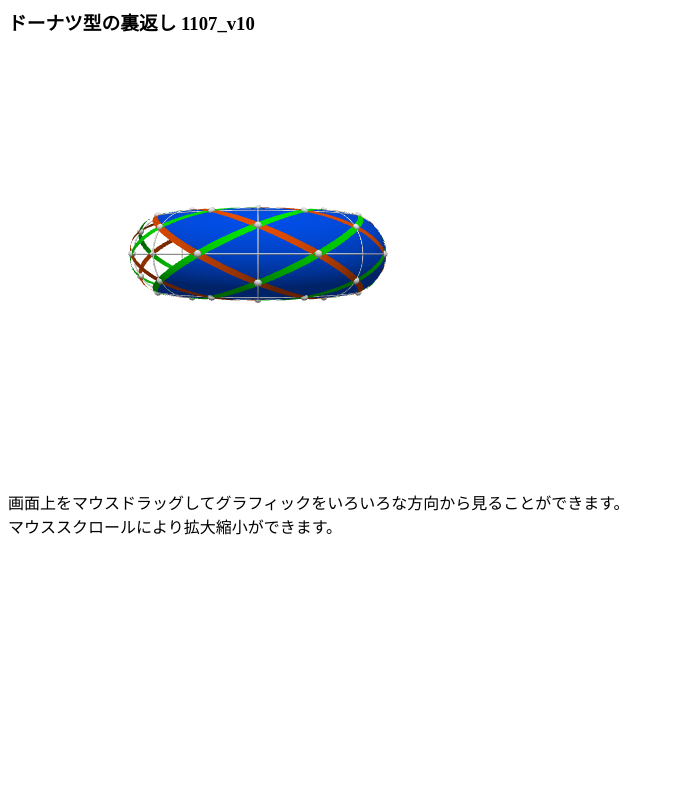
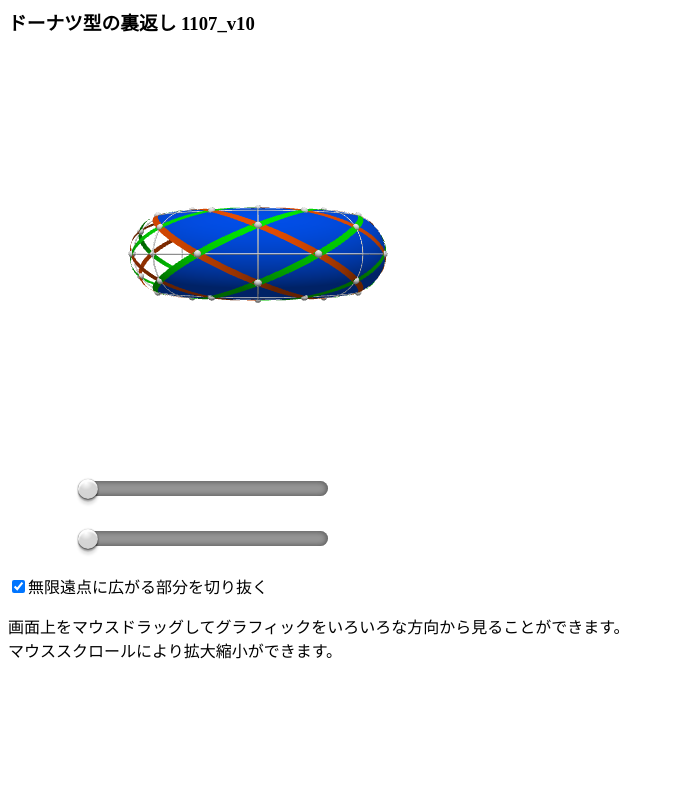
Before and after one commit to nakkinn/1017, a plain HTML site: page index.html in a window 1280 px wide. Shown: the top 785 px of the page, without its empty margins (0-674 px from the left). Drawn offline with nearby package versions, Linux system fonts and the light colour scheme; animation ran at ten frames a second.

Commit message:
Add files via upload

```diff
--- a/index.html
+++ b/index.html
@@ -34,8 +34,8 @@
 
     <!--スライダーの追加-->
     <script>
-      //slider1.addC({width:Math.min(400, window.innerWidth*0.9),bar_width:Math.min(400*0.6, window.innerWidth*0.6),height:50,bar_height:15,thumb_radius:20,background_color:"#ffffff"});
-      //slider_opacity.addC({width:Math.min(400, window.innerWidth*0.9),bar_width:Math.min(400*0.6, window.innerWidth*0.6),height:50,bar_height:15,thumb_radius:20,background_color:"#ffffff"});
+      slider1.addC({width:Math.min(400, window.innerWidth*0.9),bar_width:Math.min(400*0.6, window.innerWidth*0.6),height:50,bar_height:15,thumb_radius:20,background_color:"#ffffff"});
+      slider_opacity.addC({width:Math.min(400, window.innerWidth*0.9),bar_width:Math.min(400*0.6, window.innerWidth*0.6),height:50,bar_height:15,thumb_radius:20,background_color:"#ffffff"});
     </script>
 
 
@@ -44,8 +44,8 @@
 
     <!--チェックボックスの追加-->
     <script>
-      //addElementC(check_kirinuki);  //check_kirinukiはscript4で定義
-      //addElementC( labelC("無限遠点に広がる部分を切り抜く", check_kirinuki) );  //labelC関数 第1引数：ラベルの文字, 第2引数：紐づけるチェックボックス
+      addElementC(check_kirinuki);  //check_kirinukiはscript4で定義
+      addElementC( labelC("無限遠点に広がる部分を切り抜く", check_kirinuki) );  //labelC関数 第1引数：ラベルの文字, 第2引数：紐づけるチェックボックス
     </script>
 
 
@@ -56,7 +56,7 @@
 
 
     <script>
-      //addCanvasC(subcanvas, {width:500, height:400});
+      addCanvasC(subcanvas, {width:500, height:400});
     </script>
 
     <canvas id="mycanvas"></canvas>
```
